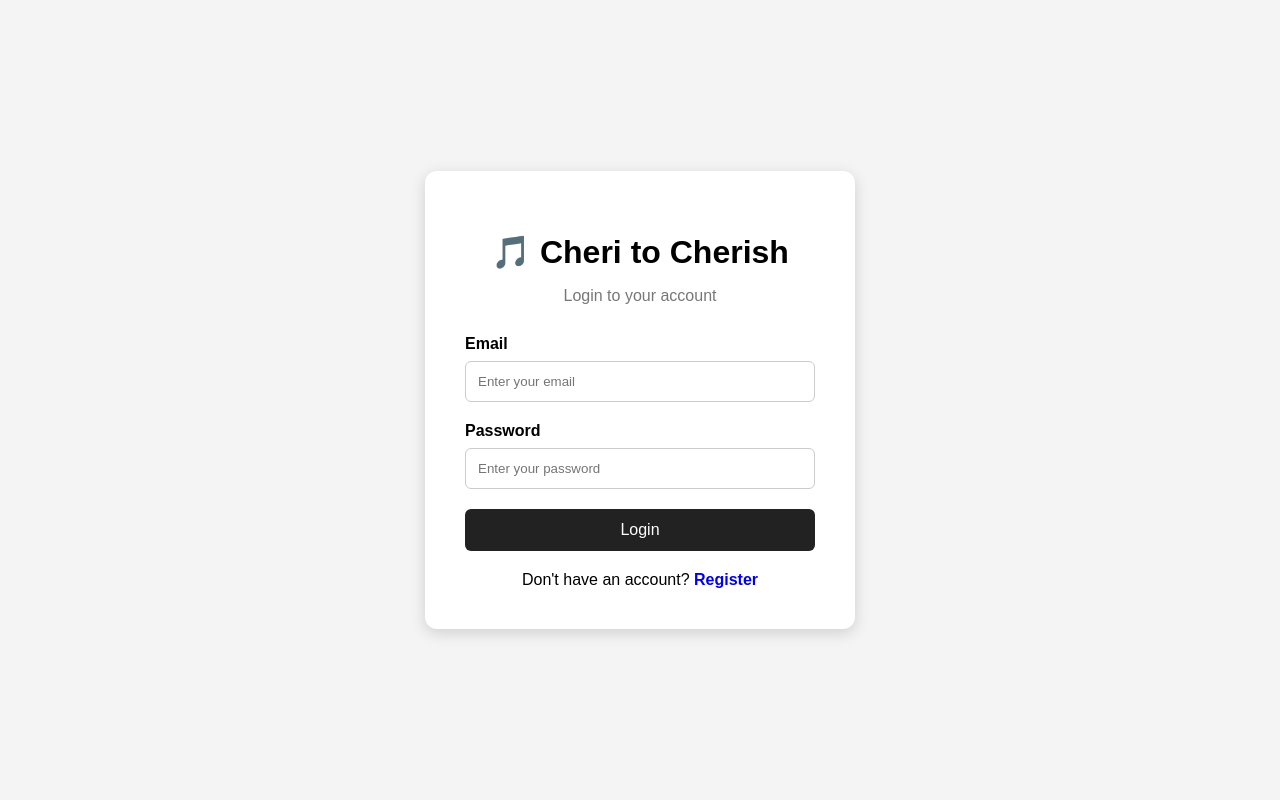
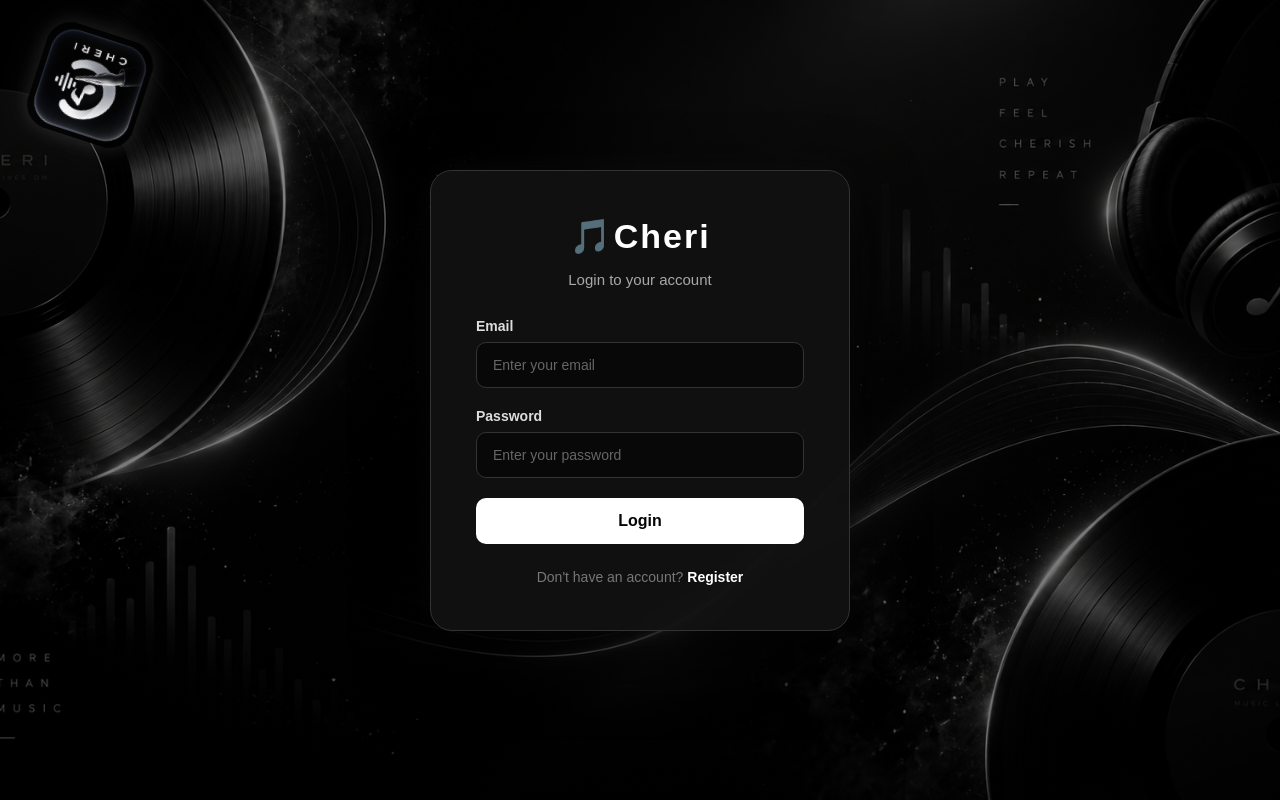
Before and after one commit to nambbi7/Group-22-Music-Recommendation-and-Listening-Behaviour-Analysis-System, a Flask app: page /login in a window 1280 px wide. Run offline with Flask 3, Linux system fonts and the light colour scheme.

Commit message:
Login progree

```diff
--- a/app.py
+++ b/app.py
@@ -53,7 +53,38 @@ def logout():
     supabase.auth.sign_out()
     session.clear()
     return "Logged out successfully!"
+@app.route("/register", methods=["GET", "POST"])
 
+@app.route("/register", methods=["GET", "POST"])
+def register():
+    if request.method == "POST":
+        username = request.form["username"]
+        email = request.form["email"]
+        password = request.form["password"]
+
+        try:
+            response = supabase.auth.sign_up({
+                "email": email,
+                "password": password
+            })
+
+            if response.session:
+                supabase.auth.set_session(
+                    response.session.access_token,
+                    response.session.refresh_token
+                )
+
+            supabase.table("users").insert({
+                "username": username,
+                "email": email
+            }).execute()
+
+            return redirect(url_for("login"))
+
+        except Exception as e:
+            return f"Registration failed: {str(e)}"
+
+    return render_template("register.html")
 
 if __name__ == "__main__":
     app.run(debug=True)
--- a/static/css/login.css
+++ b/static/css/login.css
@@ -1,67 +1,241 @@
+* {
+    box-sizing: border-box;
+}
 body {
     margin: 0;
+    min-height: 100vh;
+
     font-family: Arial, sans-serif;
-    background: #f4f4f4;
+
     display: flex;
     justify-content: center;
     align-items: center;
-    height: 100vh;
+
+    background-image:
+        linear-gradient(
+            rgba(0, 0, 0, 0.45),
+            rgba(0, 0, 0, 0.55)
+        ),
+        url("../images/background.png");
+
+    background-size: cover;
+    background-position: center;
+    background-repeat: no-repeat;
+
+    color: #ffffff;
+
+    overflow: hidden;
 }
 
+.floating-logo {
+    position: fixed;
+
+    top: 30px;
+    left: 35px;
+
+    width: 110px;
+    height: 110px;
+
+    border-radius: 25px;
+
+    overflow: hidden;
+
+    box-shadow:
+        0 0 20px rgba(255, 255, 255, 0.12),
+        0 0 45px rgba(255, 255, 255, 0.05);
+
+    animation: rotateLogo 12s linear infinite;
+}
+
+.floating-logo img {
+    width: 100%;
+    height: 100%;
+
+    object-fit: cover;
+}
+
+
+
+@keyframes rotateLogo {
+
+    from {
+        transform: rotate(0deg);
+    }
+
+    to {
+        transform: rotate(360deg);
+    }
+
+}
+
+
+
+
 .login-container {
-    background: white;
-    width: 350px;
-    padding: 40px;
-    border-radius: 12px;
-    box-shadow: 0 4px 15px rgba(0, 0, 0, 0.15);
+    width: 420px;
+
+    padding: 45px;
+
+    background: rgba(17, 17, 17, 0.96);
+
+    border: 1px solid #333333;
+
+    border-radius: 22px;
+
+    box-shadow:
+        0 25px 70px rgba(0, 0, 0, 0.8),
+        0 0 35px rgba(255, 255, 255, 0.04);
 }
+
+
 
 h1 {
     text-align: center;
-    margin-bottom: 10px;
+
+    margin: 0 0 10px;
+
+    font-size: 34px;
+
+    font-weight: bold;
+
+    letter-spacing: 2px;
+
+    color: #ffffff;
 }
+
+
+
 
 .subtitle {
     text-align: center;
-    color: #777;
+
+    color: #a8a8a8;
+
     margin-bottom: 30px;
+
+    font-size: 15px;
 }
 
+
 label {
+    display: block;
+
+    margin-bottom: 8px;
+
+    color: #dddddd;
+
+    font-size: 14px;
+
     font-weight: bold;
 }
 
 input {
     width: 100%;
-    padding: 12px;
-    margin-top: 8px;
+
+    padding: 14px 16px;
+
     margin-bottom: 20px;
-    border: 1px solid #ccc;
-    border-radius: 6px;
-    box-sizing: border-box;
+
+    border: 1px solid #333333;
+
+    border-radius: 10px;
+
+    background: #080808;
+
+    color: #ffffff;
+
+    font-size: 14px;
+
+    outline: none;
+
+    transition: 0.3s;
 }
+
+input::placeholder {
+    color: #666666;
+}
+
+input:focus {
+    border-color: #ffffff;
+
+    box-shadow:
+        0 0 0 3px rgba(255, 255, 255, 0.08);
+}
+
+
+
 
 button {
     width: 100%;
-    padding: 12px;
+
+    padding: 14px;
+
     border: none;
-    border-radius: 6px;
-    background: #222;
-    color: white;
+
+    border-radius: 10px;
+
+    background: #ffffff;
+
+    color: #050505;
+
     font-size: 16px;
+
+    font-weight: bold;
+
     cursor: pointer;
+
+    transition: 0.3s;
 }
 
 button:hover {
-    background: #444;
+    background: #dcdcdc;
+
+    transform: translateY(-2px);
+
+    box-shadow:
+        0 8px 25px rgba(255, 255, 255, 0.15);
 }
+
+
 
 .register {
     text-align: center;
-    margin-top: 20px;
+
+    margin-top: 25px;
+
+    color: #777777;
+
+    font-size: 14px;
 }
 
 .register a {
+    color: #ffffff;
+
     text-decoration: none;
+
     font-weight: bold;
+
+    transition: 0.3s;
 }
+
+.register a:hover {
+    color: #aaaaaa;
+}
+
+
+@media (max-width: 600px) {
+
+    .login-container {
+        width: 90%;
+
+        padding: 30px;
+    }
+
+    .floating-logo {
+        width: 75px;
+        height: 75px;
+
+        top: 20px;
+        left: 20px;
+    }
+}
--- a/templates/login.html
+++ b/templates/login.html
@@ -10,9 +10,15 @@
 
 <body>
 
+    <body>
+
+    <div class="floating-logo">
+        <img src="{{ url_for('static', filename='images/logo.png') }}" alt="Cheri Logo">
+    </div>
+
     <div class="login-container">
 
-        <h1>🎵 Cheri to Cherish </h1>
+        <h1> 🎵Cheri </h1>
 
         <p class="subtitle">Login to your account</p>
 
```
Also changed, not shown: templates/register.html (added, +67 -0 lines), static/images/Background.png (added), static/images/logo.png (added).
